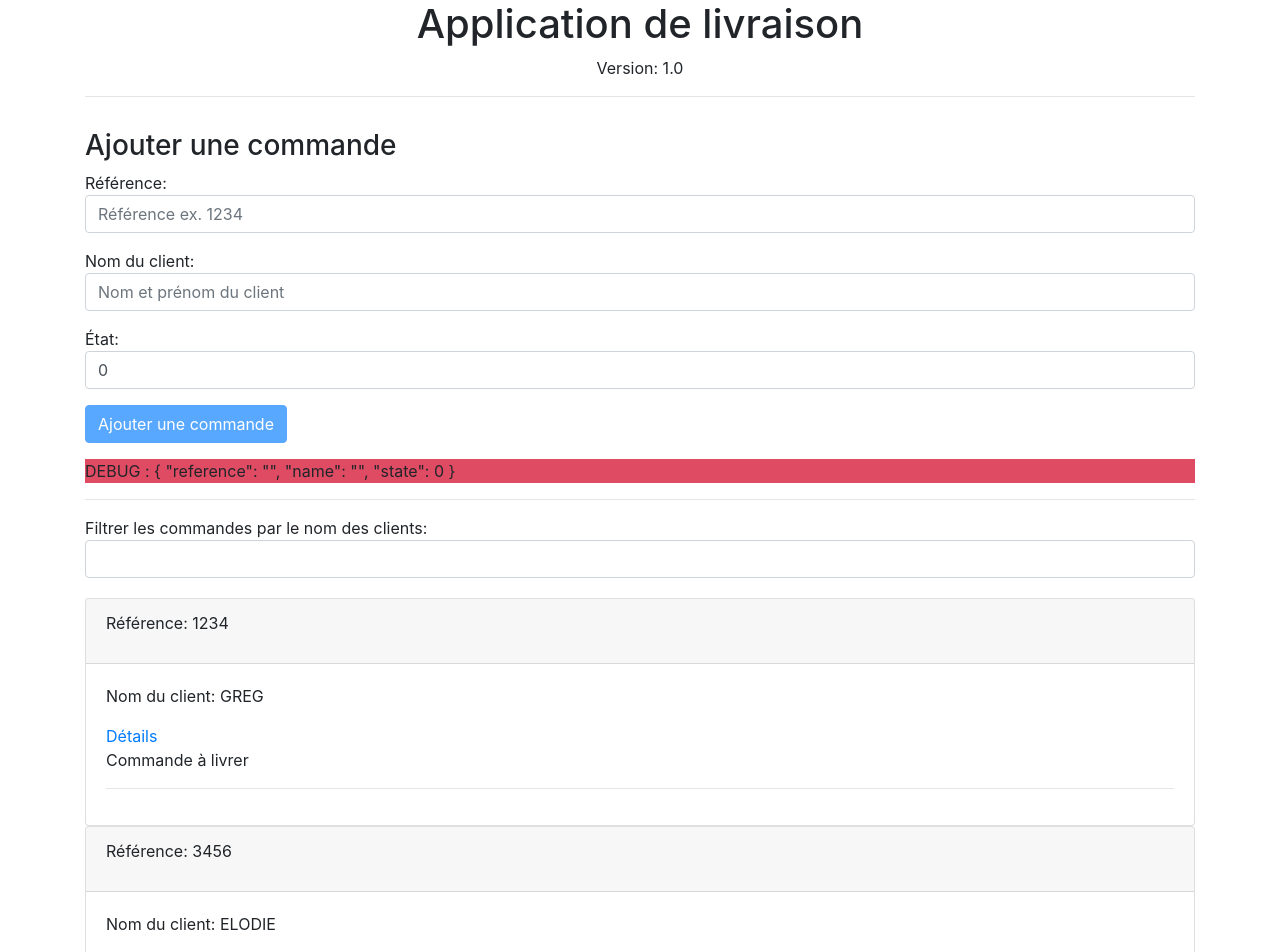
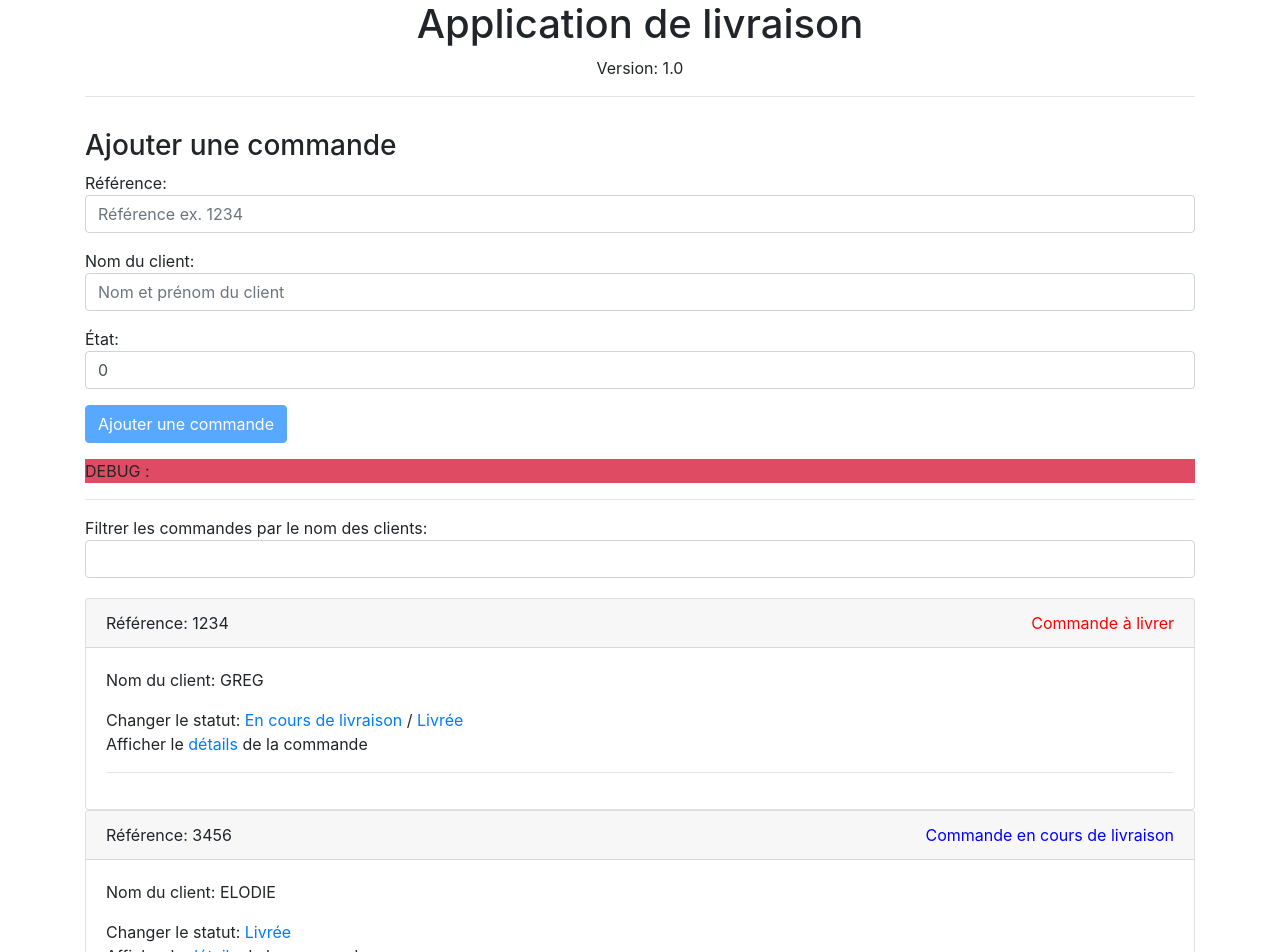
Before and after one commit to GregLeBarbar/angular-livraison, an Angular app: page / in a window 1280 px wide. Shown: the top 952 px of the page. Built offline with nearby package versions, Linux system fonts and the light colour scheme.

Commit message:
Ménage - ajout de commentaires - préparation pour commencer la formation 2

```diff
--- a/src/app/app.component.css
+++ b/src/app/app.component.css
@@ -21,3 +21,11 @@
 .state-2 {
     color: green;
 }
+
+
+.text-left {
+    float: left;
+}
+.pull-right {
+    float: right;
+}
--- a/src/app/app.component.html
+++ b/src/app/app.component.html
@@ -5,6 +5,7 @@
   <hr />
 </div>
 
+<!-- lorsque l'événement onCreateItem est émit, la méthode onCreateItem est appelée -->
 <item-form (onCreateItem)="onCreateItem($event)"></item-form>
 
 <div class="debug">
@@ -19,6 +20,9 @@
 </div>
 <!-- exemple de parcourt du liste d'objets avec *ngFor-->
 <div *ngFor="let item of collection | itemFilter:listFilter.value">
+
+  <!-- item est passé du parent à l'enfant-->
+  <!-- lorsque l'événement onGetDetails est émit, la méthode onCreateItem est appelée -->
   <item [item]="item" (onGetDetails)="onGetDetails($event)"></item>
 </div>
 
--- a/src/app/app.component.ts
+++ b/src/app/app.component.ts
@@ -2,6 +2,9 @@
 import { Item } from './models/item';
 import { Config } from './config';
 
+/**
+ * Le composant AppComponent est le composant principal.
+ */
 @Component({
   selector: 'app-root',
   templateUrl: './app.component.html',
@@ -12,24 +15,30 @@
   private title: string;
   private version: string;
   private collection: [Item];
-  private newItem: Item;
 
   constructor() {
 
     this.title = Config.APP_TITLE;
     this.version = Config.APP_VERSION;
-    this.collection = Config.APP_FAKE_COLLECTIOn;
-    this.resetNewItem();
+    this.collection = Config.APP_FAKE_COLLECTION;
   }
 
-  resetNewItem() {
-    this.newItem = new Item({reference: '', name: '', state: 0});
-  }
-
+  /**
+   * Cette méthode illustre la communication d'un enfant vers un parent.
+   * Pour l'instant, on fait simplement un consol.log pour confirmer que l'on a bien les éléments d'un item.
+   * Dès que nous aurons étudié le router, on pourra définir une nouvelle URL pour afficher la commande en détail.
+   *
+   * @param item
+   */
   onGetDetails(item: Item) {
     console.log(item);
   }
 
+  /**
+   * Cette méthode illustre la communication d'un enfant vers un parent.
+   * Pour cela l'enfant émet un événement onCreateItem.
+   * @param item
+   */
   onCreateItem(item: Item) {
     this.collection.push(item);
   }
--- a/src/app/app.module.ts
+++ b/src/app/app.module.ts
@@ -7,12 +7,16 @@
 import { ItemForm as ItemFormComponent } from './item.form';
 import { ItemPipe } from './pipes/item.filter';
 
+/**
+ * Dans ce module, on déclare toutes les composants, les pipes (=filtres), etc.
+ * A noter que pour pouvoir importer, il faut avoir exporter = mis le mot clef export devant chaque composant, pipe, etc
+ */
 @NgModule({
   declarations: [
-    AppComponent,
-    ItemComponent,
-    ItemFormComponent,
-    ItemPipe,
+    AppComponent, // Composant principal
+    ItemComponent, // Composant enfant représentant un item
+    ItemFormComponent, // Composant enfant représentant un formulaire permettant d'ajouter un item
+    ItemPipe, // Pipe pour filtrer les éléments sur le nom du client
   ],
   imports: [
     BrowserModule, FormsModule
--- a/src/app/config.ts
+++ b/src/app/config.ts
@@ -1,9 +1,13 @@
 import { Item as ItemModel } from './models/item';
 
+/**
+ * Cette classe permet de déclarer toutes les constantes de l'application.
+ * A noter le 'public static get'
+ */
 export class Config {
     public static get APP_TITLE(): string { return 'Application de livraison' };
     public static get APP_VERSION(): string { return '1.0' };
-    public static get APP_FAKE_COLLECTIOn(): [ItemModel] { return [
+    public static get APP_FAKE_COLLECTION(): [ItemModel] { return [
         new ItemModel({reference: '1234', name: 'Greg', state: 0}),
         new ItemModel({reference: '3456', name: 'Elodie', state: 1}),
         new ItemModel({reference: '3456', name: 'Julien', state: 2}),
--- a/src/app/item.html
+++ b/src/app/item.html
@@ -1,17 +1,25 @@
 <div class="card">
     <div class="card-header">
-        <p >Référence: {{ item.reference }}</p>
+        <span class="text-left">Référence: {{ item.reference }}</span>
+        <!-- exemple d'utilisation de *ngIf -->
+        <!-- exemple d'utilisation des styles css -->
+        <span class="state-0 pull-right" *ngIf="0 == item.state">Commande à livrer</span>
+        <span class="state-1 pull-right" *ngIf="1 == item.state">Commande en cours de livraison</span>
+        <span class="state-2 pull-right" *ngIf="2 == item.state">Commande livré</span>
+
     </div>
     <div class="card-body">
         <p>Nom du client: {{ item.name | uppercase }}</p>
-        <!-- exemple d'événement -->
-        <a href (click)="getDetails($event)" id="{{ item.reference }}">Détails</a>
 
-        <!-- exemple d'utilisation de *ngIf -->
-        <!-- exemple d'utilisation des styles css -->
-        <p class="state-0" *ngIf="0 == item.state">Commande à livrer</p>
-        <p class="state-1" *ngIf="1 == item.state">Commande en cours de livraison</p>
-        <p class="state-2" *ngIf="2 == item.state">Commande livré</p>
+        <div *ngIf="2 !== item.state">
+            Changer le statut: <a href (click)="changeState($event, 1)" *ngIf="0 == item.state">En cours de livraison</a>
+            <span *ngIf="0 == item.state"> / </span>
+            <a href (click)="changeState($event, 2)" *ngIf="0 == item.state || 1 == item.state">Livrée</a>
+        </div>
+        <div>
+            <!-- exemple d'événement -->
+            Afficher le <a href (click)="getDetails($event)" id="{{ item.reference }}">détails </a> de la commande
+        </div>
     <hr />
     </div>
 </div>
--- a/src/app/item.ts
+++ b/src/app/item.ts
@@ -3,18 +3,31 @@
 
 @Component({
   selector: 'item',
-  templateUrl: './item.html'
+  templateUrl: './item.html',
+  styleUrls: ['./app.component.css']
 })
 export class Item {
-    @Input() item: Item;
+
+    // défini l'item qui sera affiché dans le parent
+    // => communication parent => enfant
+    @Input() item: ItemModel;
+
+    // défini l'événement onGetDetails
+    // => communication enfant => parent
     @Output() onGetDetails = new EventEmitter();
 
     getDetails(event: Event) {
 
-      // Empêche le rechargement de la page
-      // lorsque l'on clique sur le lien
+      // Empêche le rechargement de la page lorsque l'on clique sur le lien
       event.preventDefault();
+
+      // Émet l'événement 'onGetDetails' en passant l'item courant en paramètre.
       this.onGetDetails.emit(this.item);
 
     }
+
+    changeState(event: Event, state: number) {
+      event.preventDefault();
+      this.item.state = state;
+    }
 }
--- a/src/index.html
+++ b/src/index.html
@@ -9,6 +9,6 @@
   <link rel="icon" type="image/x-icon" href="favicon.ico">
 </head>
 <body class="container">
-  <app-root></app-root>
+  <app-root>Loading...</app-root>
 </body>
 </html>
```
